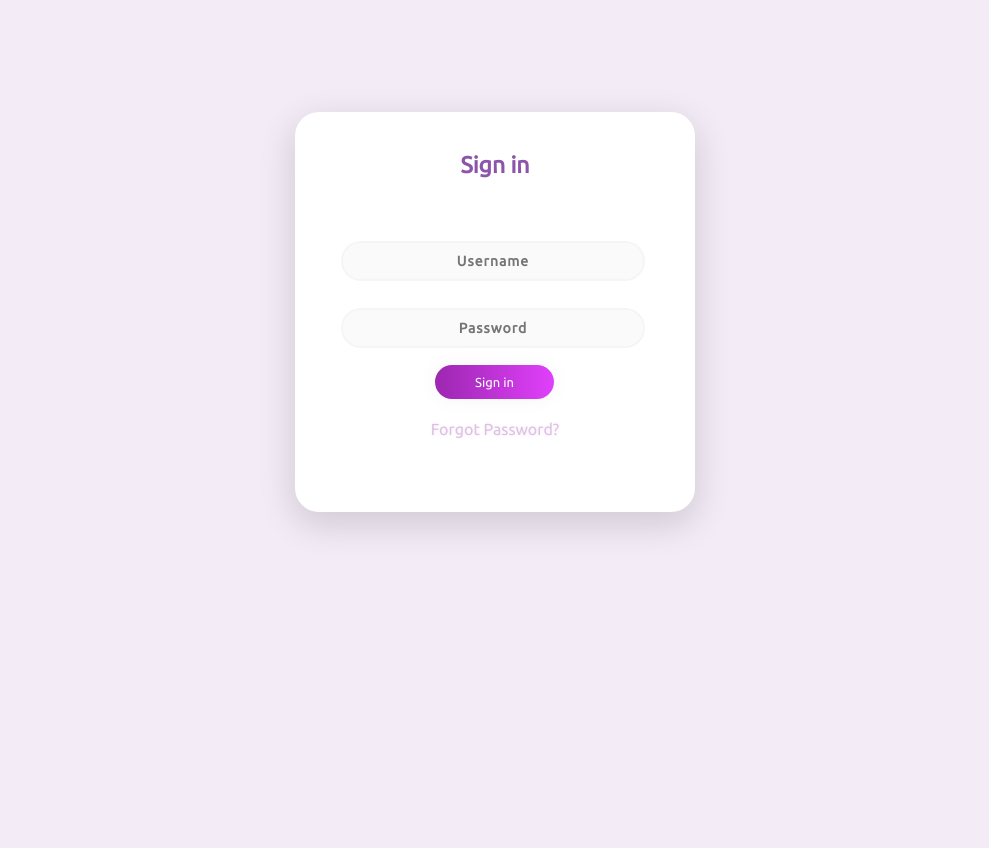
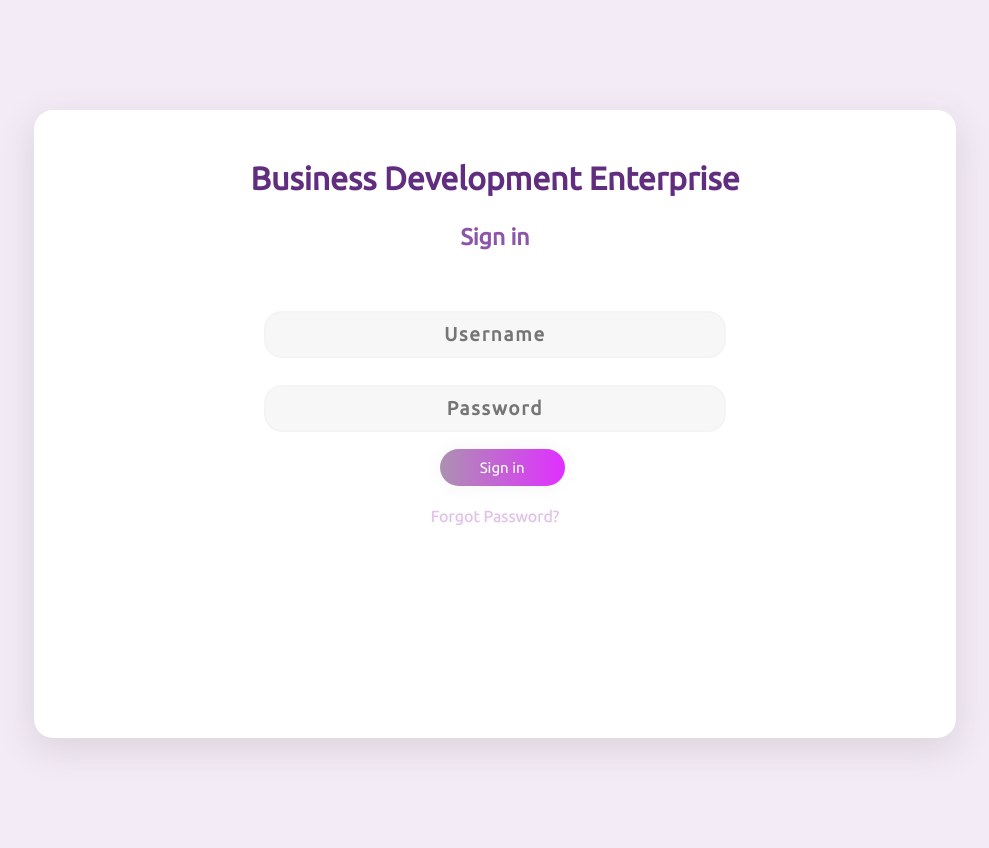
Before and after one commit to yusuf-saif/Temps, a PHP site: page /login.html in a window 1280 px wide. Shown: the whole page, without its empty margins (145-1134 px from the left). Before the commit the page ends 531 px from the top, so only its background shows below. Run offline with PHP 8.4, Linux system fonts and the light colour scheme; some libraries are stand-ins or nearby versions.

Commit message:
Login
Added the login UI for the Loan app

```diff
--- a/login.html
+++ b/login.html
@@ -10,6 +10,7 @@
 
 <body>
   <div class="main">
+    <h2 id="sign" align="center">Business Development Enterprise</h2>
     <p class="sign" align="center">Sign in</p>
     <form class="form1">
       <input class="un " type="text" align="center" placeholder="Username">
--- a/style.css
+++ b/style.css
@@ -5,15 +5,23 @@ body {
 
 .main {
     background-color: #FFFFFF;
-    width: 400px;
-    height: 400px;
-    margin: 7em auto;
-    border-radius: 1.5em;
-    box-shadow: 0px 11px 35px 2px rgba(0, 0, 0, 0.14);
+    width: 73%;
+    height: 80%;
+    margin: 6.9em auto  ;
+    border-radius: 1.2em;
+    box-shadow: 0px 11px 35px 2px rgba(85, 76, 76, 0.14);
+}
+
+#sign {
+    padding-top: 50px;
+    color: #612d7e;
+    font-family: 'Ubuntu', sans-serif;
+    font-weight: bold;
+    font-size: 32px;
 }
 
 .sign {
-    padding-top: 40px;
+    /* padding-top: 50px; */
     color: #8C55AA;
     font-family: 'Ubuntu', sans-serif;
     font-weight: bold;
@@ -21,44 +29,44 @@ body {
 }
 
 .un {
-width: 76%;
-color: rgb(38, 50, 56);
-font-weight: 700;
-font-size: 14px;
-letter-spacing: 1px;
-background: rgba(136, 126, 126, 0.04);
+width: 50%;
+color: rgb(110, 122, 128);
+font-weight: 600;
+font-size: 19px;
+letter-spacing: 1.8px;
+background: rgba(71, 64, 64, 0.04);
 padding: 10px 20px;
 border: none;
-border-radius: 20px;
+border-radius: 18px;
 outline: none;
 box-sizing: border-box;
-border: 2px solid rgba(0, 0, 0, 0.02);
+border: 2px solid rgba(102, 101, 101, 0.02);
 margin-bottom: 50px;
-margin-left: 46px;
+margin-left: 25%;
 text-align: center;
 margin-bottom: 27px;
 font-family: 'Ubuntu', sans-serif;
 }
 
 form.form1 {
-    padding-top: 40px;
+    padding-top: 37.8px;
 }
 
 .pass {
-        width: 76%;
-color: rgb(38, 50, 56);
-font-weight: 700;
-font-size: 14px;
-letter-spacing: 1px;
-background: rgba(136, 126, 126, 0.04);
+    width: 50%;
+    color: rgb(110, 122, 128);
+    font-weight: 600;
+    font-size: 19px;
+    letter-spacing: 1.8px;
+    background: rgba(71, 64, 64, 0.04);
     padding: 10px 20px;
     border: none;
-border-radius: 20px;
+    border-radius: 18px;
     outline: none;
     box-sizing: border-box;
-border: 2px solid rgba(0, 0, 0, 0.02);
+    border: 2px solid rgba(102, 101, 101, 0.02);
     margin-bottom: 50px;
-margin-left: 46px;
+    margin-left: 25%;
     text-align: center;
     margin-bottom: 27px;
     font-family: 'Ubuntu', sans-serif;
@@ -66,7 +74,7 @@ font-family: 'Ubuntu', sans-serif;
 
 
 .un:focus, .pass:focus {
-    border: 2px solid rgba(0, 0, 0, 0.18) !important;
+    border: 2px solid rgba(49, 70, 95, 0.18) !important;
 
 }
 
@@ -74,15 +82,15 @@ font-family: 'Ubuntu', sans-serif;
   cursor: pointer;
     border-radius: 5em;
     color: #fff;
-    background: linear-gradient(to right, #9C27B0, #E040FB);
+    background: linear-gradient(to right, #ac91b1, #e02fff);
     border: 0;
     padding-left: 40px;
     padding-right: 40px;
     padding-bottom: 10px;
     padding-top: 10px;
     font-family: 'Ubuntu', sans-serif;
-    margin-left: 35%;
-    font-size: 13px;
+    margin-left: 44%;
+    font-size: 15px;
     box-shadow: 0 0 20px 1px rgba(0, 0, 0, 0.04);
 }
 
```
Lines whose indentation alone changed are shown as unchanged.
